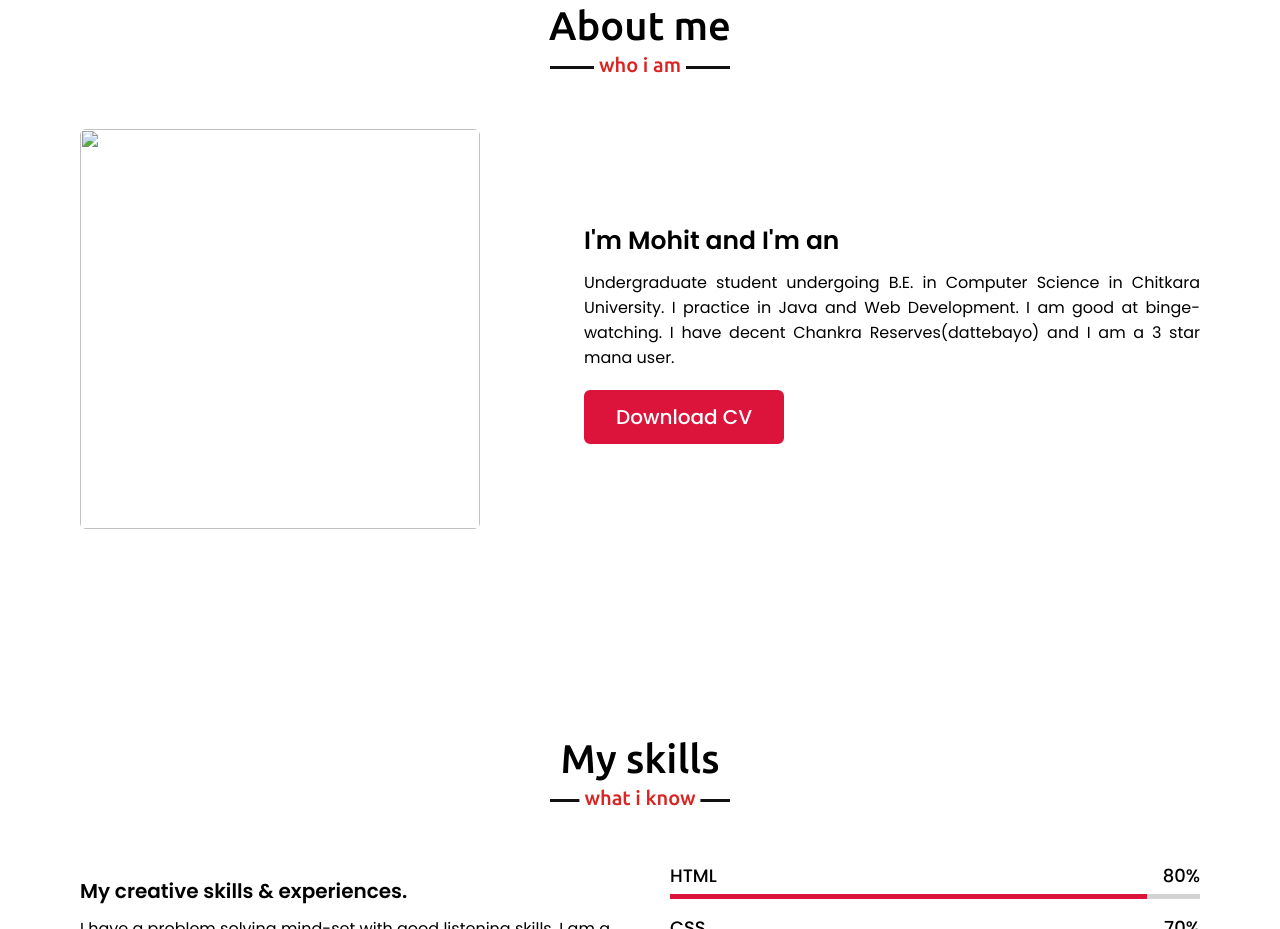
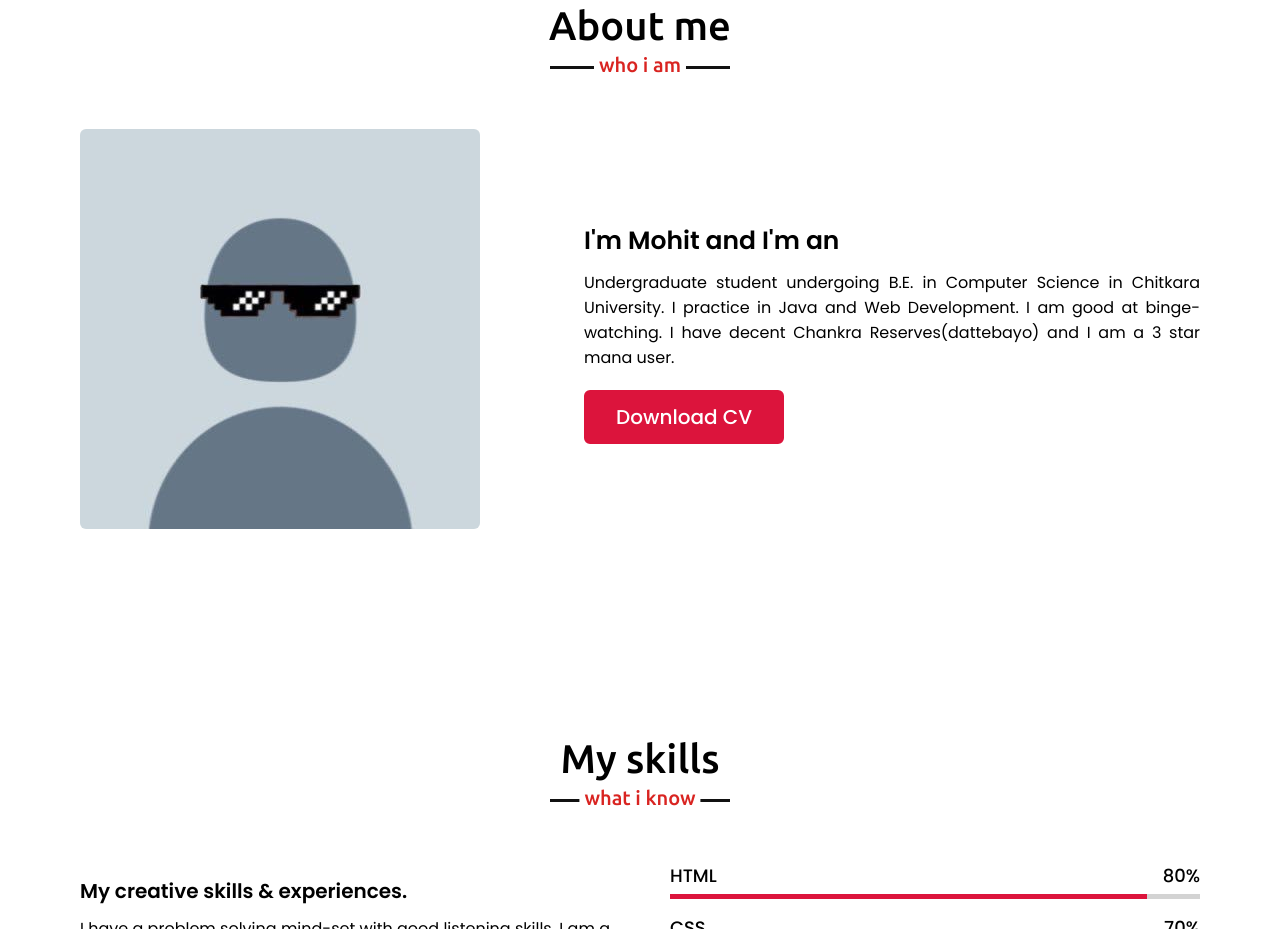
Before and after one commit to Mohit-Juneja-prog/Portfolio, a plain HTML site: page index.html in a window 1280 px wide. Shown: the part 897-1826 px from the top of the page. Drawn offline with nearby package versions, Linux system fonts and the light colour scheme; files whose address does not match are found by name.

Commit message:
Update index.html

```diff
--- a/index.html
+++ b/index.html
@@ -50,7 +50,7 @@
             <h2 class="title">About me</h2>
             <div class="about-content">
                 <div class="column left">
-                    <img src="images/Profile.jpg" alt="">
+                    <img src="Profile.jpg" alt="">
                 </div>
                 <div class="column right">
                     <div class="text">I'm Mohit and I'm an <span class="typing-2"></span></div>
```
